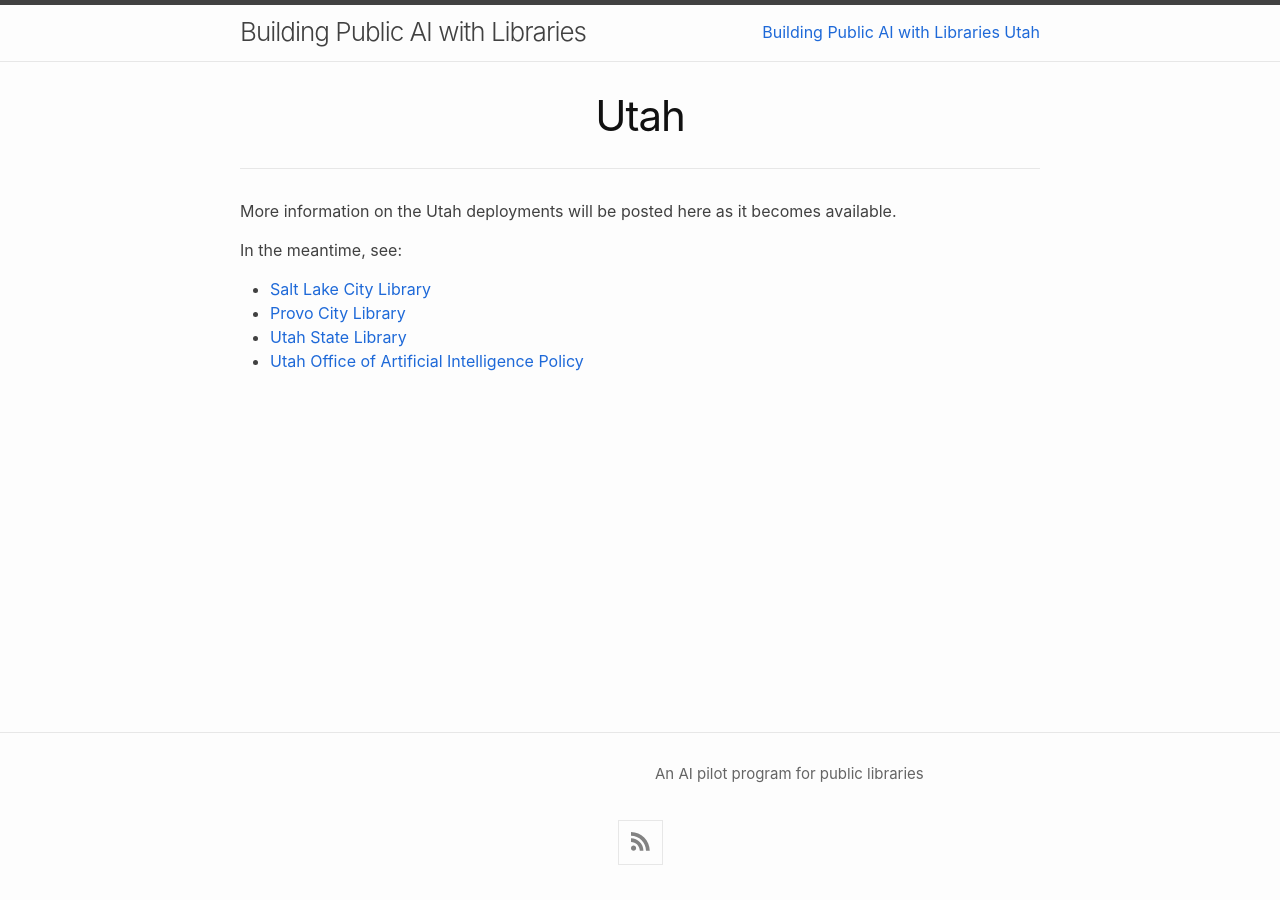
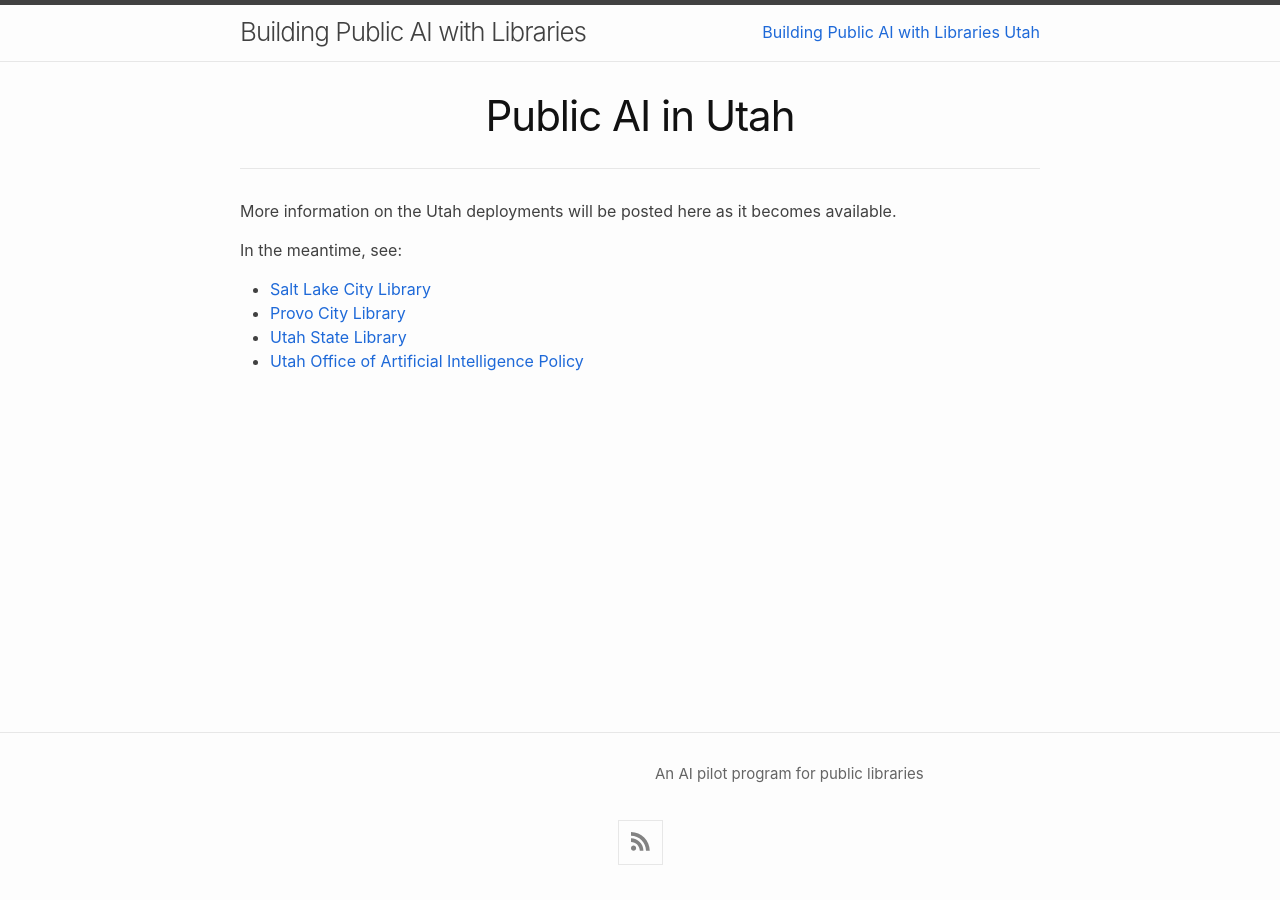
Before and after one commit to manymodels/publicai.us, a Jekyll site: the page built from utah.md, in a window 1280 px wide. Built offline with Jekyll 4.4.1, drawn with Linux system fonts in a browser that asks for light colours.

Commit message:
Update utah.md

```diff
--- a/utah.md
+++ b/utah.md
@@ -1,5 +1,6 @@
 ---
-title: Utah
+title: Public AI in Utah
+nav_title: Utah
 layout: page
 description: A public AI pilot program for Utah libraries.
 ---
```
